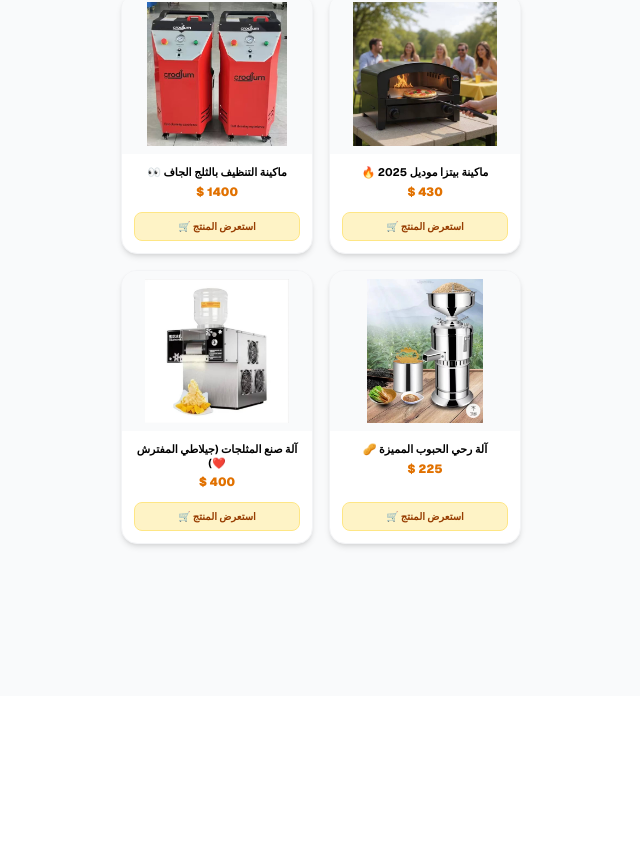
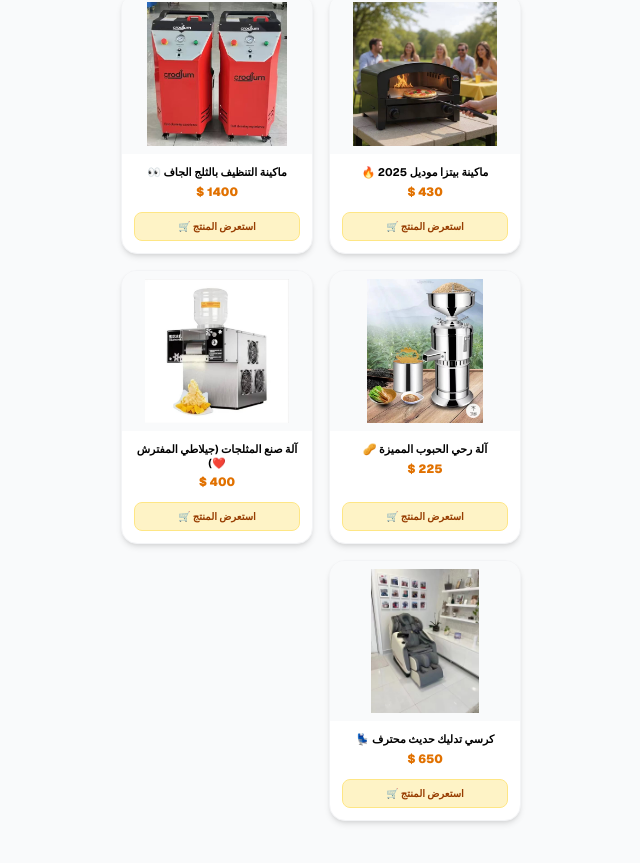
Before and after one commit to alisabree15-star/kazioni-store, a Next.js app: page / in a window 1280 px wide. Shown: the part 1522-2385 px from the top of the page, without its empty margins (319-959 px from the left). Before the commit the page ends 2218 px from the top, so only its background shows below. Built offline with nearby package versions, Linux system fonts and the light colour scheme.

Commit message:
إضافة كرسي التدليك الاحترافي (المنتج رقم 11)

```diff
--- a/src/app/page.tsx
+++ b/src/app/page.tsx
@@ -106,7 +106,8 @@ export default function Home() {
     { id: 7, name: "ماكينة بيتزا موديل 2025 🔥", img: "/images/product7.jpg", price: "430 $", pColor: "text-amber-600", shippingNote: "السعر شامل الشحن والعمولة (شحن جوي سريع ✈️)", description: "ماكينة بيتزا تجارية حديثة، مصممة خصيصاً للمطاعم والمقاهي. توفر توزيعاً حرارياً متساوياً لخبز مثالي وسريع.", moq: "1 قطعة", cbm: "0.150", weight: "35" },
     { id: 8, name: "ماكينة التنظيف بالثلج الجاف 👀", img: "/images/product8.jpg", price: "1400 $", pColor: "text-amber-600", shippingNote: "شامل الشحن والعمولة إلى ليبيا (شحن بحري فقط 🚢)", description: "ماكينة تنظيف صناعية متطورة بتقنية الثلج الجاف (Dry Ice Blasting) من Crodium. حل مثالي لتنظيف المحركات وإزالة الشحوم الكربونية.", moq: "1 قطعة", cbm: "0.450", weight: "75" },
     { id: 9, name: "آلة رحي الحبوب المميزة 🥜", img: "/images/product9.jpg", price: "225 $", pColor: "text-amber-600", shippingNote: "السعر شامل العمولة فقط (لا يشمل الشحن)", description: "آلة رحي وتنعيم تجارية من الستانلس ستيل المقاوم للصدأ. مصممة خصيصاً لطحن الحبوب وصنع المعاجين مثل زبدة الفول السوداني والطحينة بكفاءة عالية.", moq: "1 قطعة", cbm: "0.090", weight: "30" },
-    { id: 10, name: "آلة صنع المثلجات (جيلاطي المفترش ❤️)", img: "/images/product10.jpg", price: "400 $", pColor: "text-amber-600", shippingNote: "السعر شامل العمولة فقط (لا يشمل الشحن)", description: "أبهر زبائنك بعروض الآيس كريم المقلي (جيلاطي المفترش) الطازجة والمبتكرة. تتميز هذه الآلة المكتبية المدمجة بسطح تجميد مسطح ومصقول من الستانلس ستيل المقاوم للصدأ، مما يضمن أداءً تجميدياً فائق السرعة.", moq: "1 قطعة", cbm: "0.100", weight: "25" }
+    { id: 10, name: "آلة صنع المثلجات (جيلاطي المفترش ❤️)", img: "/images/product10.jpg", price: "400 $", pColor: "text-amber-600", shippingNote: "السعر شامل العمولة فقط (لا يشمل الشحن)", description: "أبهر زبائنك بعروض الآيس كريم المقلي (جيلاطي المفترش) الطازجة والمبتكرة. تتميز هذه الآلة المكتبية المدمجة بسطح تجميد مسطح ومصقول من الستانلس ستيل المقاوم للصدأ، مما يضمن أداءً تجميدياً فائق السرعة.", moq: "1 قطعة", cbm: "0.100", weight: "25" },
+    { id: 11, name: "كرسي تدليك حديث محترف 💺", img: "/images/product11.jpg", price: "650 $", pColor: "text-amber-600", shippingNote: "السعر شامل الشحن والعمولة (شحن بحري 🚢)", description: "كرسي تدليك احترافي مصمم لتوفير أقصى درجات الاسترخاء والراحة. يتميز بتقنيات متطورة تشمل التدليك بالهواء المضغوط، ونظام تسخين متكامل لدعم الدورة الدموية، وتدليك شامل من الرقبة إلى القدمين. تصميم عصري وفخم يناسب المنازل الراقية ومراكز العناية (Spa)، مع واجهة ذكية لتخصيص برامج التدليك بكل سهولة.", moq: "1 قطعة", cbm: "1.150", weight: "85" }
   ];
 
   if (selectedProduct) {
@@ -208,7 +209,7 @@ export default function Home() {
         </div>
       )}
 
-      {/* 2. أسعار الشحن (عادت للأعلى) */}
+      {/* 2. أسعار الشحن */}
       <section className="p-6 max-w-md mx-auto mt-2 text-black">
         <div className="flex justify-between items-center mb-4 gap-2">
           <h3 className="text-[16px] leading-tight font-black text-gray-800 border-r-4 border-blue-900 pr-3">أسعار الشحن من الصين 🇨🇳 إلى ليبيا 🇱🇾</h3>
@@ -247,7 +248,7 @@ export default function Home() {
         </div>
       </section>
 
-      {/* 3. حاسبة الحجم (عادت للأعلى) */}
+      {/* 3. حاسبة الحجم */}
       <section className="p-6 max-w-md mx-auto pt-0 text-black">
         <div className="bg-white rounded-3xl p-6 shadow-xl border-t-8 border-teal-700">
           <h3 className="text-lg font-black text-teal-800 mb-2 flex items-center tracking-tight text-black text-black">🧮 حاسبة الحجم (CBM)</h3>
@@ -262,7 +263,7 @@ export default function Home() {
         </div>
       </section>
 
-      {/* 4. المنتجات والكتالوج (في الأسفل) */}
+      {/* 4. المنتجات (الكتالوج) */}
       <section className="p-6 max-w-md mx-auto pt-2 text-black">
         <h3 className="text-xl font-bold text-gray-800 mb-4 border-r-4 border-orange-500 pr-3 text-black">المنتجات (الكتالوج) 🇨🇳</h3>
         <div className="grid grid-cols-2 gap-4">
```
Also changed, not shown: public/images/product11.jpg (added).
